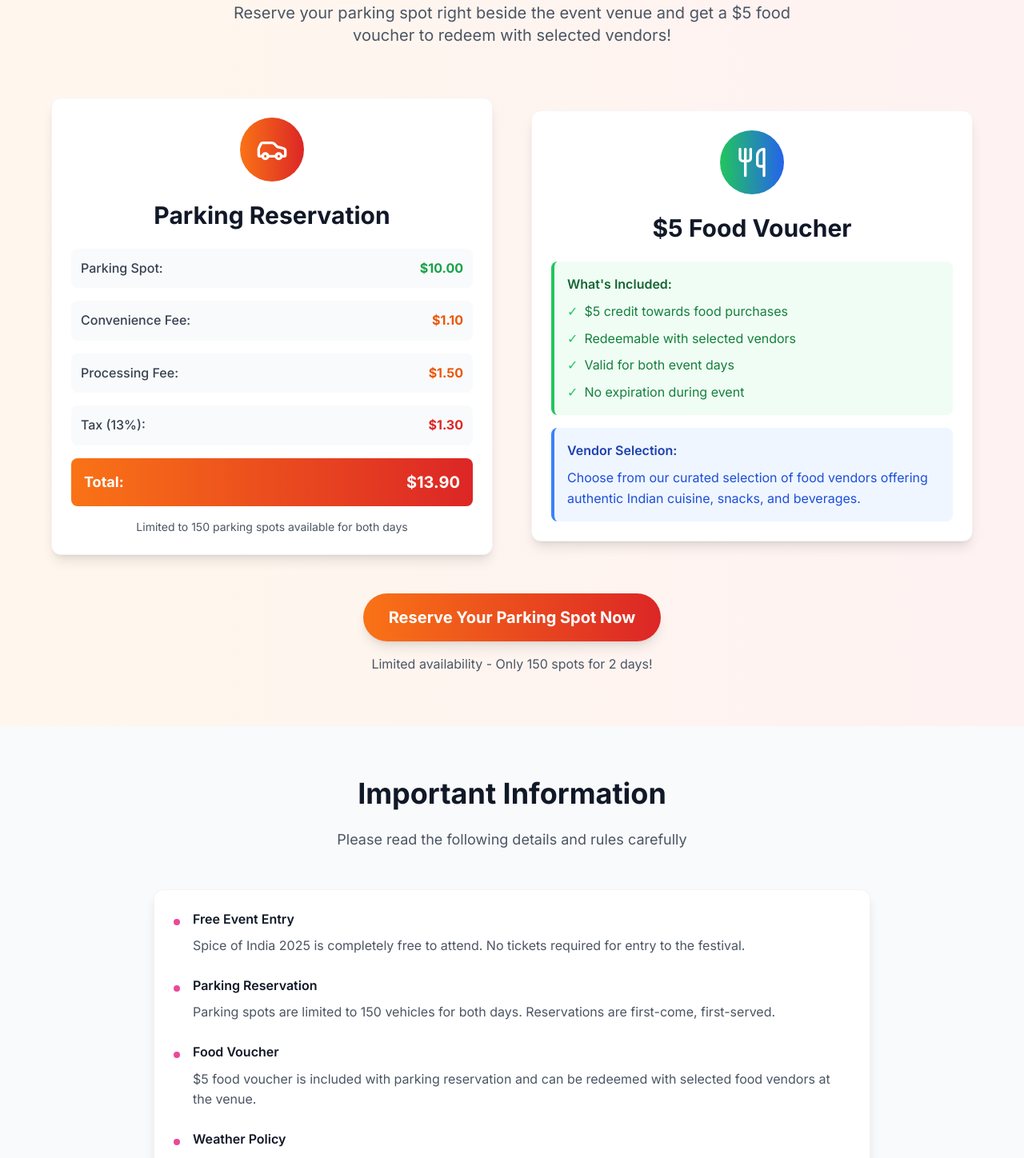
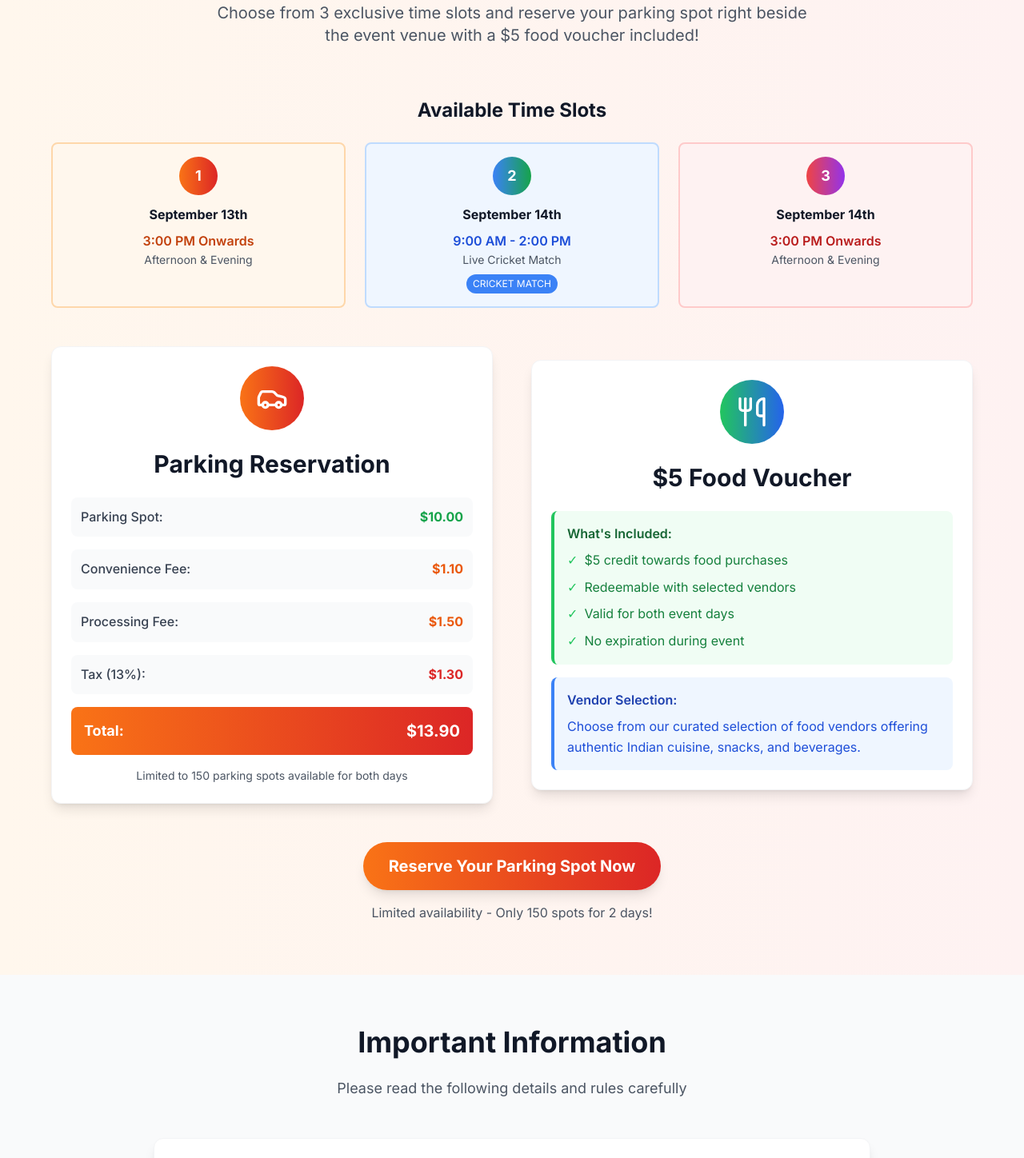
Before and after one commit to FloridMaclean/catchtheevent, a Next.js app: page / in a window 1280 px wide. Shown: the part 2240-3688 px from the top of the page at 80% size. Built offline with nearby package versions, Linux system fonts and the light colour scheme; no server answers.

Commit message:
🎯 Added 3 parking time slot options: Sept 13th PM, Sept 14th AM (Cricket), Sept 14th PM

```diff
--- a/app/page.tsx
+++ b/app/page.tsx
@@ -376,8 +376,48 @@ export default function Home() {
               Premium Parking & Food Vouchers
             </h2>
             <p className="text-xl text-gray-600 max-w-3xl mx-auto">
-              Reserve your parking spot right beside the event venue and get a $5 food voucher to redeem with selected vendors!
+              Choose from 3 exclusive time slots and reserve your parking spot right beside the event venue with a $5 food voucher included!
             </p>
+          </motion.div>
+
+          {/* Time Slot Options */}
+          <motion.div
+            initial={{ opacity: 0, y: 20 }}
+            whileInView={{ opacity: 1, y: 0 }}
+            transition={{ duration: 0.8, delay: 0.1 }}
+            viewport={{ once: true }}
+            className="mb-12"
+          >
+            <h3 className="text-2xl font-bold mb-6 text-center text-gray-900">Available Time Slots</h3>
+            <div className="grid md:grid-cols-3 gap-6">
+              <div className="text-center p-4 bg-orange-50 rounded-lg border-2 border-orange-200">
+                <div className="w-12 h-12 bg-gradient-to-r from-orange-500 to-red-600 rounded-full flex items-center justify-center mx-auto mb-3">
+                  <span className="text-white text-lg font-bold">1</span>
+                </div>
+                <h4 className="font-bold text-gray-900 mb-2">September 13th</h4>
+                <p className="text-orange-700 font-semibold">3:00 PM Onwards</p>
+                <p className="text-gray-600 text-sm">Afternoon & Evening</p>
+              </div>
+
+              <div className="text-center p-4 bg-blue-50 rounded-lg border-2 border-blue-200">
+                <div className="w-12 h-12 bg-gradient-to-r from-blue-500 to-green-600 rounded-full flex items-center justify-center mx-auto mb-3">
+                  <span className="text-white text-lg font-bold">2</span>
+                </div>
+                <h4 className="font-bold text-gray-900 mb-2">September 14th</h4>
+                <p className="text-blue-700 font-semibold">9:00 AM - 2:00 PM</p>
+                <p className="text-gray-600 text-sm">Live Cricket Match</p>
+                <span className="inline-block bg-blue-500 text-white text-xs px-2 py-1 rounded-full mt-2">CRICKET MATCH</span>
+              </div>
+
+              <div className="text-center p-4 bg-red-50 rounded-lg border-2 border-red-200">
+                <div className="w-12 h-12 bg-gradient-to-r from-red-500 to-purple-600 rounded-full flex items-center justify-center mx-auto mb-3">
+                  <span className="text-white text-lg font-bold">3</span>
+                </div>
+                <h4 className="font-bold text-gray-900 mb-2">September 14th</h4>
+                <p className="text-red-700 font-semibold">3:00 PM Onwards</p>
+                <p className="text-gray-600 text-sm">Afternoon & Evening</p>
+              </div>
+            </div>
           </motion.div>
 
           <div className="grid lg:grid-cols-2 gap-12 items-center">
@@ -526,8 +566,8 @@ export default function Home() {
               <div className="flex items-start">
                 <div className="w-2 h-2 bg-primary-500 rounded-full mt-3 mr-4 flex-shrink-0"></div>
                 <div>
-                  <h4 className="font-semibold text-gray-900 mb-2">Parking Reservation</h4>
-                  <p className="text-gray-600">Parking spots are limited to 150 vehicles for both days. Reservations are first-come, first-served.</p>
+                  <h4 className="font-semibold text-gray-900 mb-2">Parking Time Slots</h4>
+                  <p className="text-gray-600">Choose from 3 exclusive time slots: September 13th (3:00 PM onwards), September 14th morning (9:00 AM - 2:00 PM) for cricket match, or September 14th afternoon (3:00 PM onwards).</p>
                 </div>
               </div>
 
@@ -535,7 +575,15 @@ export default function Home() {
                 <div className="w-2 h-2 bg-primary-500 rounded-full mt-3 mr-4 flex-shrink-0"></div>
                 <div>
                   <h4 className="font-semibold text-gray-900 mb-2">Food Voucher</h4>
-                  <p className="text-gray-600">$5 food voucher is included with parking reservation and can be redeemed with selected food vendors at the venue.</p>
+                  <p className="text-gray-600">$5 food voucher is included with each parking reservation and can be redeemed with selected food vendors during your specific time slot.</p>
+                </div>
+              </div>
+
+              <div className="flex items-start">
+                <div className="w-2 h-2 bg-primary-500 rounded-full mt-3 mr-4 flex-shrink-0"></div>
+                <div>
+                  <h4 className="font-semibold text-gray-900 mb-2">Cricket Match Special</h4>
+                  <p className="text-gray-600">September 14th morning slot (9:00 AM - 2:00 PM) includes access to the live cricket match at the venue.</p>
                 </div>
               </div>
 
```
